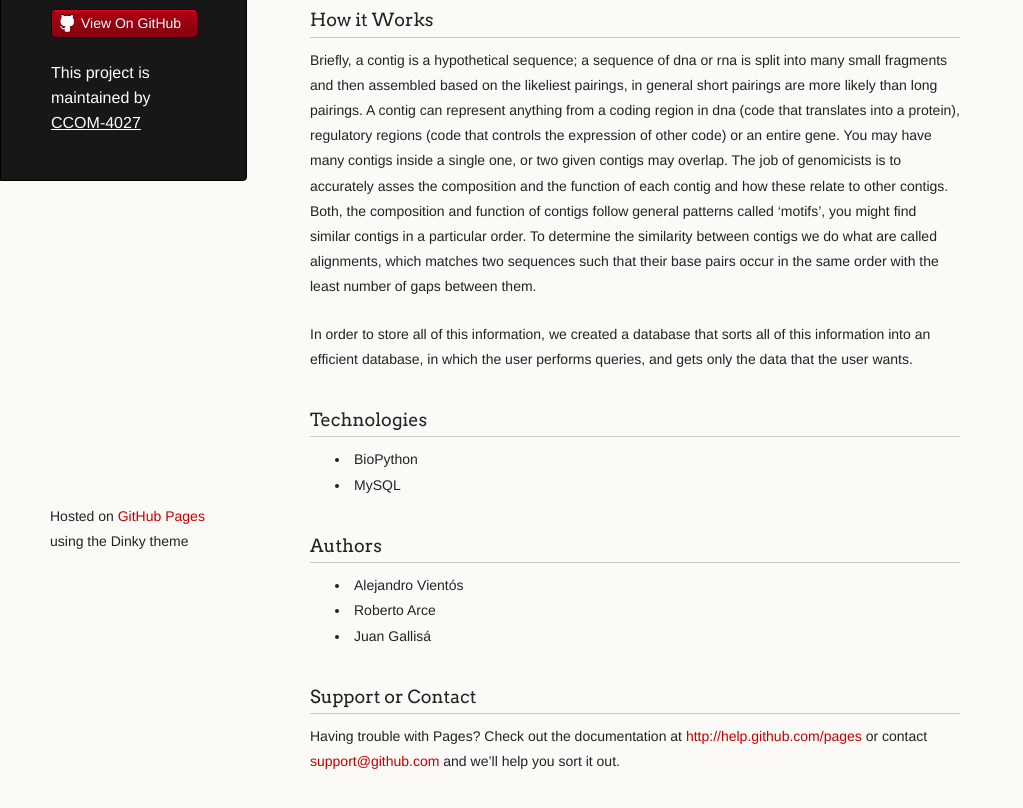
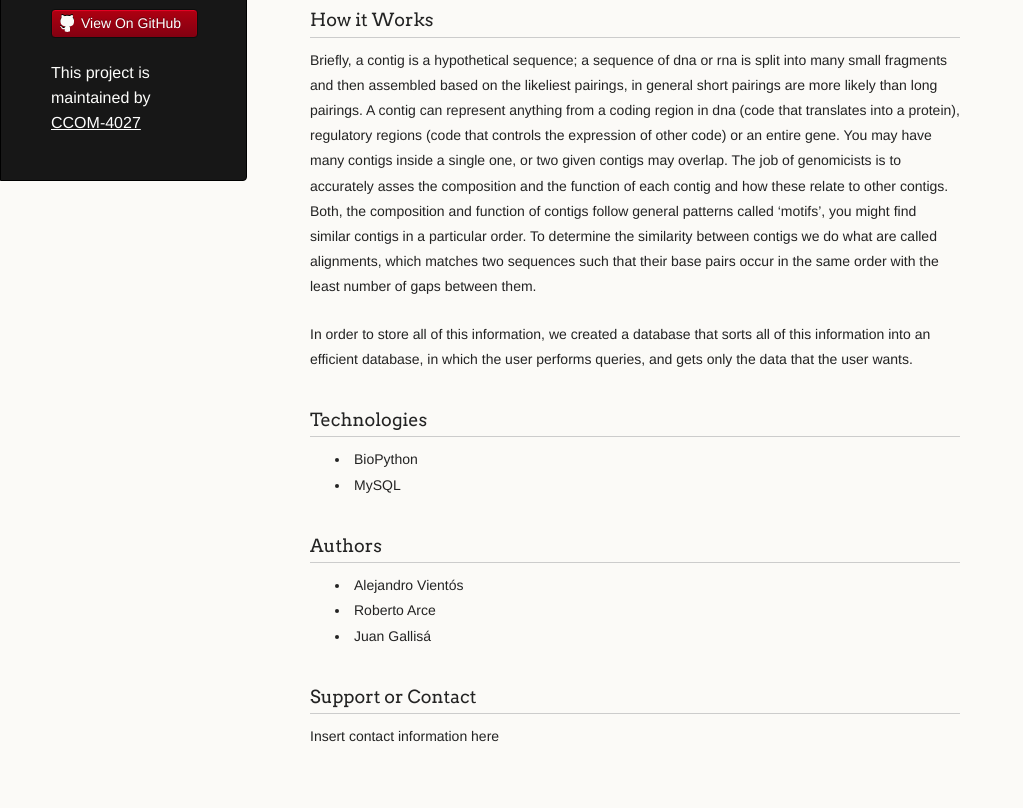
Before and after one commit to CCOM-4027/Genomics, a plain HTML site: page index.html in a window 1280 px wide. Shown: the part 214-1022 px from the top of the page, without its empty margins (0-1023 px from the left). Drawn offline with Linux system fonts and the light colour scheme.

Commit message:
Update index.html

```diff
--- a/index.html
+++ b/index.html
@@ -78,11 +78,8 @@
 
 <h3>Support or Contact</h3>
 
-<p>Having trouble with Pages? Check out the documentation at <a href="http://help.github.com/pages">http://help.github.com/pages</a> or contact <a href="mailto:support@github.com">support@github.com</a> and we’ll help you sort it out.</p>
+<p>Insert contact information here</p>
       </section>
-      <footer>
-        <p><small>Hosted on <a href="https://pages.github.com">GitHub Pages</a> using the Dinky theme</small></p>
-      </footer>
     </div>
     <!--[if !IE]><script>fixScale(document);</script><![endif]-->
 
```
